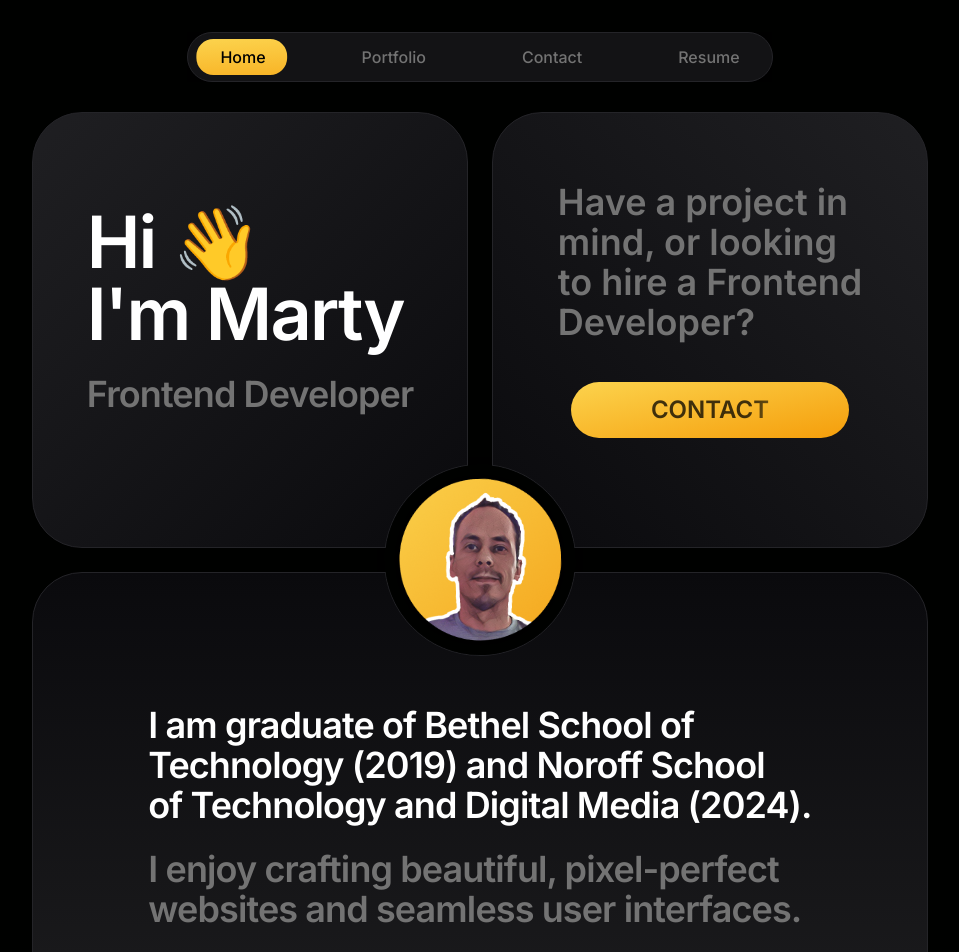
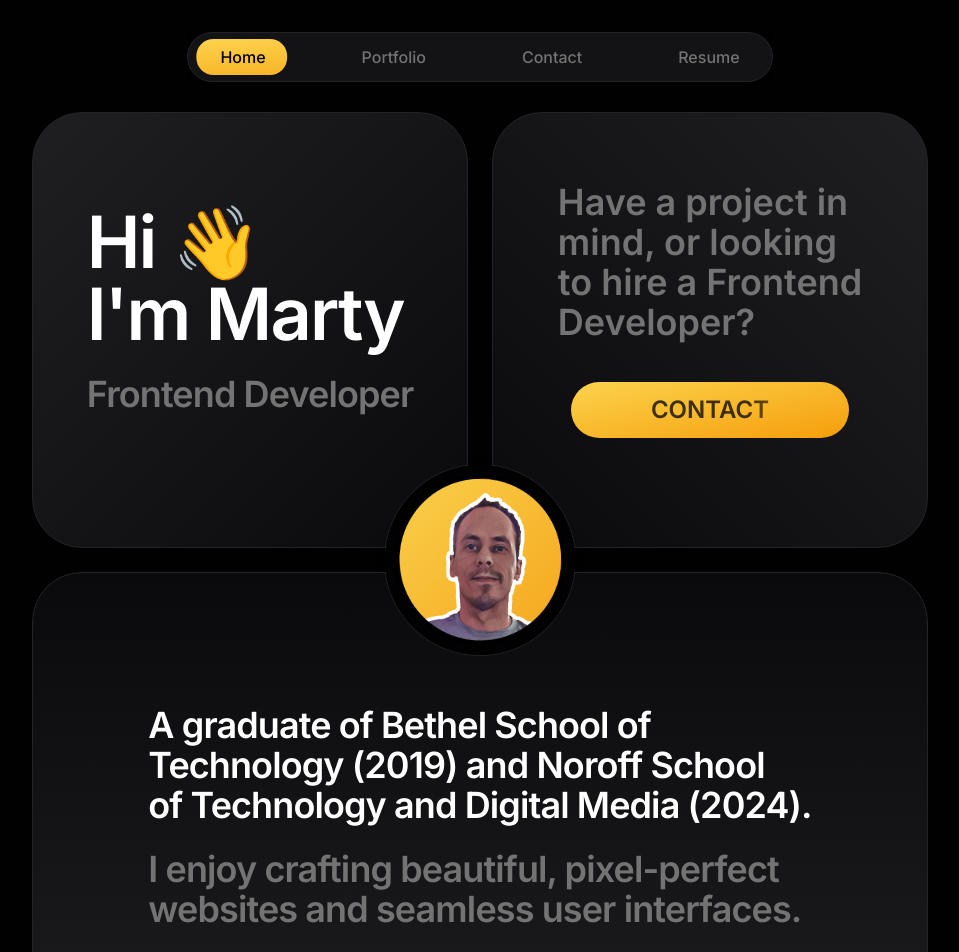
Before and after one commit to msiksnis/portfolio25-legendary-fiesta, a Next.js app: page / in a window 1280 px wide. Shown: the top 952 px of the page, without its empty margins (160-1119 px from the left). Built offline with nearby package versions, Linux system fonts and the light colour scheme; what tailwindcss-motion would draw is missing.

Commit message:
updated blur fade component 4

```diff
--- a/src/app/(main)/project/components/ProjectFeatures.tsx
+++ b/src/app/(main)/project/components/ProjectFeatures.tsx
@@ -14,7 +14,7 @@ export default function ProjectFeatures({ features }: Partial<ProjectData>) {
   return (
     <div className="mx-auto max-w-6xl">
       <div className="flex max-w-3xl flex-col space-y-1 pb-2 pt-10">
-        <BlurFade inView>
+        <BlurFade>
           <h2 className="pb-2 text-2xl">Features</h2>
         </BlurFade>
 
--- a/src/components/HomeSection.tsx
+++ b/src/components/HomeSection.tsx
@@ -76,7 +76,7 @@ export default function HomeSection() {
           <div className="flex h-full items-center justify-center px-4 py-6 sm:aspect-[2/1] sm:p-0 sm:py-0 sm:pt-14 md:pt-10">
             <div className="w-fit text-2xl font-semibold tracking-tight text-white sm:text-3xl md:text-4xl">
               <p className="">
-                I am graduate of Bethel School of{" "}
+                A graduate of Bethel School of{" "}
                 <br className="hidden sm:block" />
                 Technology (2019) and Noroff School{" "}
                 <br className="hidden sm:block" />
```
